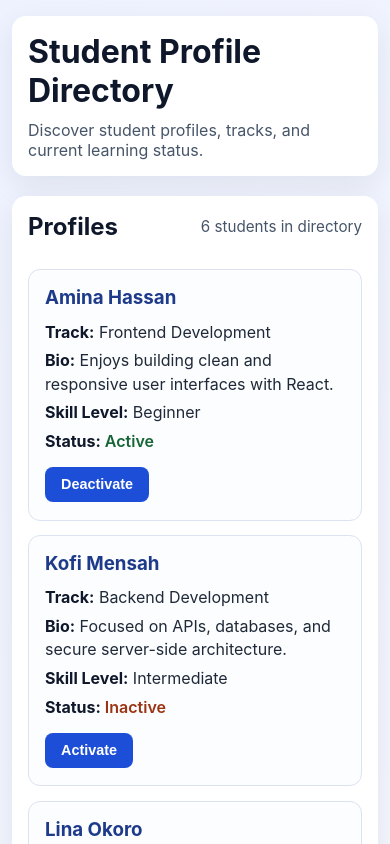
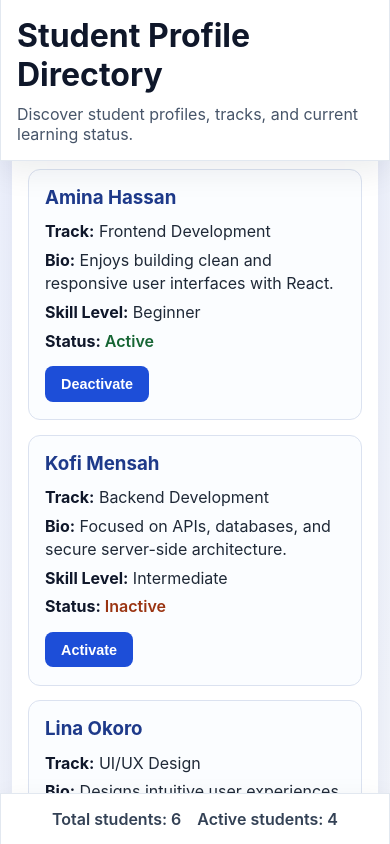
Before and after one commit to OkashaAbdalla/StudentProfileDP_, a React (Create React App) app: page / in a window 390 px wide. Shown: the top 844 px of the page. Built offline with nearby package versions, Linux system fonts and the light colour scheme.

Commit message:
feat: polish UI, fix active status logic, and update README

```diff
--- a/src/App.css
+++ b/src/App.css
@@ -1,20 +1,42 @@
+/* Page-level layout container */
 .app {
   min-height: 100vh;
   background: linear-gradient(135deg, #eef2ff 0%, #f8fafc 100%);
   color: #111827;
-  display: flex;
-  flex-direction: column;
-  gap: 1.25rem;
-  padding: 2.5rem 1rem;
+  padding: 0 1rem;
+  box-sizing: border-box;
 }
 
-.header,
-.profile-list,
-.footer {
+*,
+*::before,
+*::after {
+  box-sizing: inherit;
+}
+
+.directory-shell {
   width: min(960px, 100%);
   margin: 0 auto;
   background-color: #ffffff;
-  border-radius: 14px;
+  border-radius: 0;
+  box-shadow: 0 10px 30px rgba(15, 23, 42, 0.08);
+  min-height: 100vh;
+  padding: 6.4rem 0 3.9rem;
+  overflow: hidden;
+}
+
+/* Header fixed to viewport top */
+.header {
+  position: fixed;
+  top: 0;
+  left: 0;
+  right: 0;
+  width: min(960px, 100%);
+  margin: 0 auto;
+  z-index: 50;
+  background-color: #ffffff;
+  border: 1px solid #e2e8f0;
+  border-top: 0;
+  border-radius: 0;
   box-shadow: 0 10px 30px rgba(15, 23, 42, 0.08);
   padding: 1.25rem 1.5rem;
 }
@@ -28,6 +50,10 @@
 .header p {
   margin: 0.6rem 0 0;
   color: #475569;
+}
+
+.directory-content {
+  padding: 1.1rem 1.5rem 1.25rem;
 }
 
 .profile-list-header {
@@ -45,6 +71,7 @@
   font-size: 0.95rem;
 }
 
+/* Responsive grid for profile cards */
 .profile-list {
   display: grid;
   grid-template-columns: repeat(auto-fit, minmax(260px, 1fr));
@@ -73,6 +100,31 @@
   color: #1e3a8a;
 }
 
+.profile-card p {
+  margin: 0.35rem 0;
+  line-height: 1.45;
+  color: #1f2937;
+}
+
+.label {
+  font-weight: 700;
+  color: #0f172a;
+}
+
+.status {
+  margin-top: 0.45rem;
+  font-weight: 600;
+}
+
+/* Status colors provide quick visual feedback */
+.status.active {
+  color: #166534;
+}
+
+.status.inactive {
+  color: #9a3412;
+}
+
 .profile-card button {
   background-color: #1d4ed8;
   color: #ffffff;
@@ -95,6 +147,19 @@
 }
 
 .footer {
+  position: fixed;
+  bottom: 0;
+  left: 0;
+  right: 0;
+  width: min(960px, 100%);
+  margin: 0 auto;
+  z-index: 50;
+  padding: 0.95rem 1.25rem;
+  border: 1px solid #e2e8f0;
+  border-bottom: 0;
+  border-radius: 0;
+  background-color: #ffffff;
+  box-shadow: 0 10px 30px rgba(15, 23, 42, 0.08);
   text-align: center;
   font-weight: 600;
   color: #334155;
@@ -104,54 +169,31 @@
   flex-wrap: wrap;
 }
 
-.app {
-  box-sizing: border-box;
-}
-
-*,
-*::before,
-*::after {
-  box-sizing: inherit;
-}
-
-.profile-card p {
-  margin: 0.35rem 0;
-  line-height: 1.45;
-  color: #1f2937;
-}
-
-.label {
-  font-weight: 700;
-  color: #0f172a;
-}
-
-.status {
-  margin-top: 0.45rem;
-  font-weight: 600;
-}
-
-.status.active {
-  color: #166534;
-}
-
-.status.inactive {
-  color: #9a3412;
+body {
+  min-height: 100vh;
+  margin: 0;
 }
 
 @media (max-width: 640px) {
   .app {
-    padding: 1rem 0.75rem 1.25rem;
+    padding: 0 0.75rem;
   }
 
-  .header,
-  .profile-list,
-  .footer {
+  .header {
+    width: 100%;
     padding: 1rem;
   }
+
+  .footer {
+    width: 100%;
+  }
+
+  .directory-content {
+    padding: 1rem;
+  }
+
+  .directory-shell {
+    padding-top: 5.95rem;
+    padding-bottom: 3.8rem;
+  }
 }
-
-/* keep body fill behavior */
-body {
-  min-height: 100vh;
-  margin: 0;
-}
--- a/src/App.js
+++ b/src/App.js
@@ -4,6 +4,7 @@ import Header from './components/Header';
 import ProfileList from './components/ProfileList';
 import Footer from './components/Footer';
 
+// Initial dataset used to render student profile cards.
 const initialStudents = [
   {
     id: 1,
@@ -57,13 +58,16 @@ const initialStudents = [
 
 function App() {
   const [students, setStudents] = useState(initialStudents);
-  const activeStudents = students.filter((student) => student.isActive).length;
+  const activeStudents = students.filter(
+    (student) => student.isActive === true
+  ).length;
 
+  // Toggle one student by id using an immutable state update.
   function toggleActive(id) {
     setStudents((prevStudents) =>
       prevStudents.map((student) =>
         student.id === id
-          ? { ...student, isActive: !student.isActive }
+          ? { ...student, isActive: !(student.isActive === true) }
           : student
       )
     );
@@ -72,7 +76,11 @@ function App() {
   return (
     <main className="app">
       <Header />
-      <ProfileList students={students} onToggleActive={toggleActive} />
+      <section className="directory-shell">
+        <div className="directory-content">
+          <ProfileList students={students} onToggleActive={toggleActive} />
+        </div>
+      </section>
       <Footer totalStudents={students.length} activeStudents={activeStudents} />
     </main>
   );
--- a/src/components/Footer.jsx
+++ b/src/components/Footer.jsx
@@ -1,3 +1,4 @@
+// Footer summary showing current directory counts.
 function Footer({ totalStudents, activeStudents }) {
   return (
     <footer className="footer">
--- a/src/components/Header.jsx
+++ b/src/components/Header.jsx
@@ -1,3 +1,4 @@
+// Top banner that introduces the directory.
 function Header() {
   return (
     <header className="header">
--- a/src/components/ProfileCard.jsx
+++ b/src/components/ProfileCard.jsx
@@ -1,6 +1,9 @@
+// Displays one student profile and forwards toggle actions.
 function ProfileCard({ student, onToggleActive }) {
-  const statusText = student.isActive ? 'Active' : 'Inactive';
-  const statusClassName = student.isActive ? 'status active' : 'status inactive';
+  // Derived values keep JSX clean and readable.
+  const isActive = student.isActive === true;
+  const statusText = isActive ? 'Active' : 'Inactive';
+  const statusClassName = isActive ? 'status active' : 'status inactive';
 
   return (
     <article className="profile-card">
@@ -18,7 +21,7 @@ function ProfileCard({ student, onToggleActive }) {
         <span className="label">Status:</span> {statusText}
       </p>
       <button type="button" onClick={() => onToggleActive(student.id)}>
-        {student.isActive ? 'Deactivate' : 'Activate'}
+        {isActive ? 'Deactivate' : 'Activate'}
       </button>
     </article>
   );
--- a/src/components/ProfileList.jsx
+++ b/src/components/ProfileList.jsx
@@ -1,5 +1,6 @@
 import ProfileCard from './ProfileCard';
 
+// Renders all student cards from the students array.
 function ProfileList({ students, onToggleActive }) {
   return (
     <section className="profile-list">
```
Also changed, not shown: 1 other file (tests, documents, lock files or other folders).
